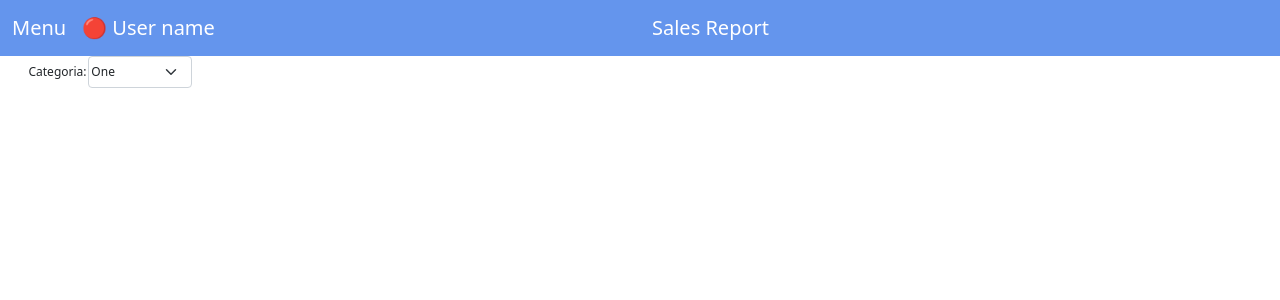
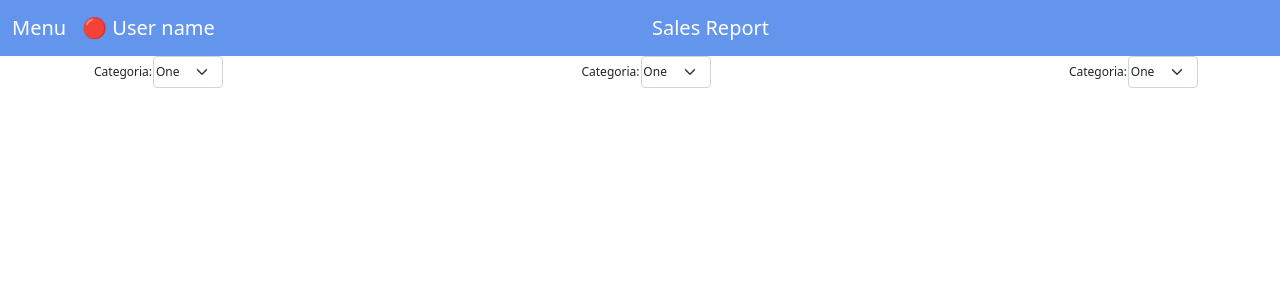
Before and after one commit to nravesz/agile-solutions-front, a React (Create React App) app: page / in a window 1280 px wide. Shown: the top 300 px of the page. Built offline with nearby package versions, Linux system fonts and the light colour scheme; the HTML template or start-up script is replaced by a standard one.

Commit message:
The three options are centered. Working in their style.

```diff
--- a/src/App.js
+++ b/src/App.js
@@ -1,40 +1,14 @@
-// import logo from './logo.svg';
-// import './App.css';
-
-// function App() {
-//   return (
-//     <div className="App">
-//       <header className="App-header">
-//         <img src={logo} className="App-logo" alt="logo" />
-//         <p>
-//           Edit <code>src/App.js</code> and save to reload.
-//         </p>
-//         <a
-//           className="App-link"
-//           href="https://reactjs.org"
-//           target="_blank"
-//           rel="noopener noreferrer"
-//         >
-//           Learn React
-//         </a>
-//       </header>
-//     </div>
-//   );
-// }
-
-// export default App;
-
 import React from "react";
 import { Container } from "react-bootstrap";
 import Header from "./components/Header";
-import Option from "./components/Option";
+import GraphOptions from "./components/GraphOptions";
 import { Fragment } from "react";
 
 const App = () => {
   return (
     <Fragment>
       <Header />
-      <Option />
+      <GraphOptions />
     </Fragment>
   )
 }
--- /dev/null
+++ b/src/components/GraphOptions.css
@@ -0,0 +1,3 @@
+.container {
+    justify-content: space-between;
+}
--- a/src/components/GraphOptions.jsx
+++ b/src/components/GraphOptions.jsx
@@ -1,10 +1,30 @@
 import React from "react";
-import { Container } from "reactstrap";
+import { Col, Container, Row, Stack } from "react-bootstrap";
+//import { Container } from "reactstrap";
+import Option from "./Option";
+import "./GraphOptions.css";
 
 const GraphOptions = () => {
     return (
-        <Container>
-            <h1>Holis</h1>
-        </Container>
+        <Stack direction="horizontal" className="container">
+            <Option />
+            <Option />
+            <Option />
+        </Stack>
+        // <Container className="container">
+        //     <Row className="justify-content-md-center">
+        //         <Col>
+        //             <Option />
+        //         </Col>
+        //         <Col>
+        //             <Option />
+        //         </Col>
+        //         <Col>
+        //             <Option />
+        //         </Col>
+        //     </Row>
+        // </Container>
     );
 }
+
+export default GraphOptions;
--- a/src/components/Option.css
+++ b/src/components/Option.css
@@ -6,12 +6,10 @@
 }
 
 .text-container {
-    /* line-height: 200px; */
     text-align:right;
     font-size: 12px;
     padding-right: 1%;
 }
-
 
 .form {
     font-size: 12px;
```
Also changed, not shown: src/components/Option.jsx (+0 -18 lines).
